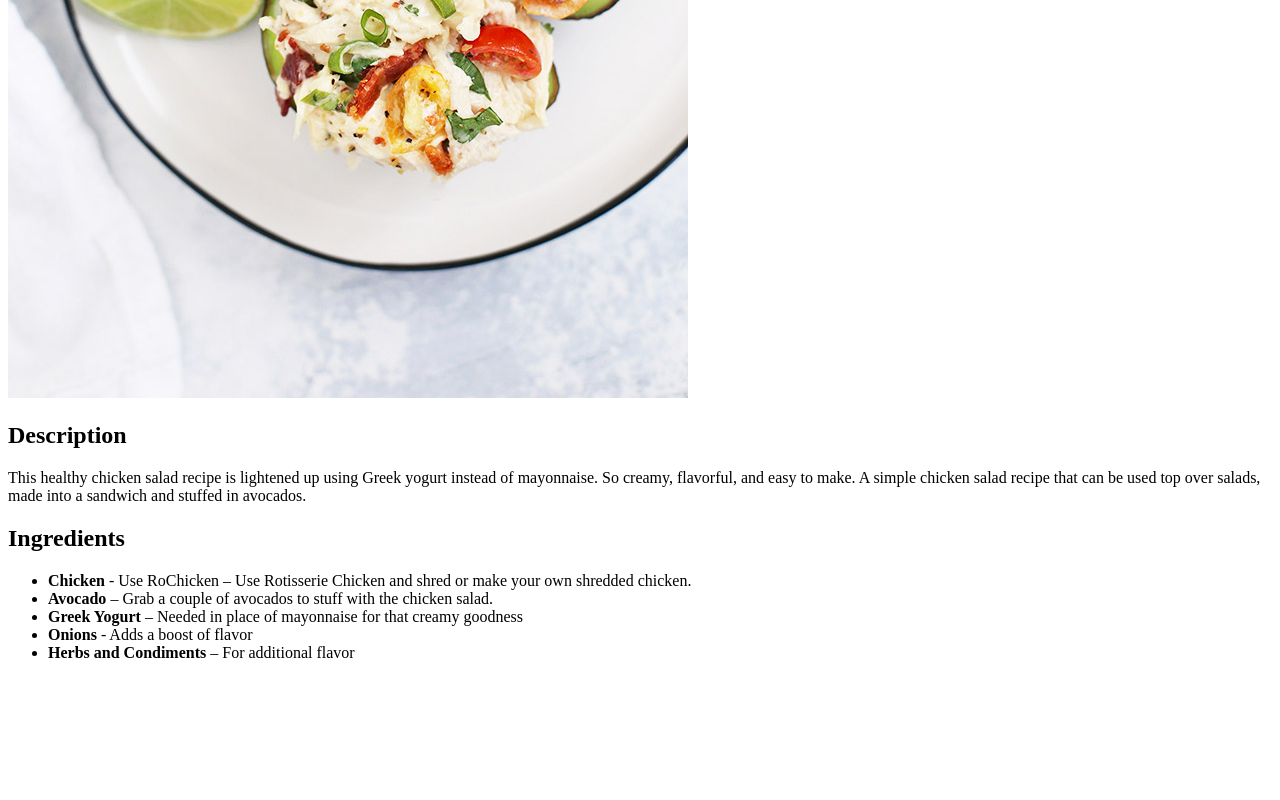
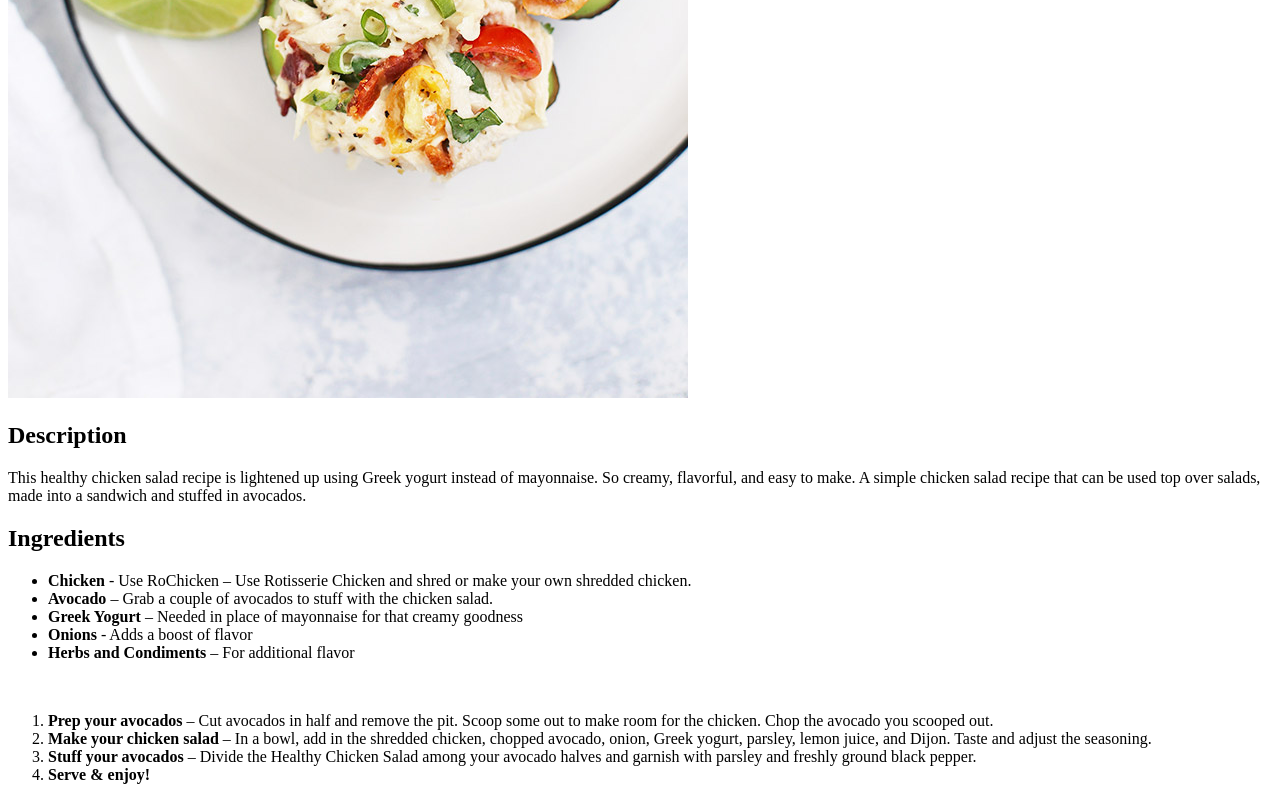
Before and after one commit to alipsezzar/odin-recipes, a plain HTML site: page recipes/mexi-chicken-avocado-cups.html in a window 1280 px wide. Shown: the part 702-1502 px from the top of the page. Before the commit the page ends 1380 px from the top, so only its background shows below. Drawn offline with Linux system fonts and the light colour scheme.

Commit message:
add prepration list
prepration steps added

```diff
--- a/recipes/mexi-chicken-avocado-cups.html
+++ b/recipes/mexi-chicken-avocado-cups.html
@@ -20,5 +20,12 @@
         <li><strong>Onions</strong> - Adds a boost of flavor </li>
         <li><strong>Herbs and Condiments</strong> – For additional flavor</li>
     </ul>
+    <br>
+    <ol>
+        <li><strong>Prep your avocados</strong> – Cut avocados in half and remove the pit. Scoop some out to make room for the chicken. Chop the avocado you scooped out.</li>
+        <li><strong>Make your chicken salad</strong> – In a bowl, add in the shredded chicken, chopped avocado, onion, Greek yogurt, parsley, lemon juice, and Dijon. Taste and adjust the seasoning.</li>
+        <li><strong>Stuff your avocados</strong> – Divide the Healthy Chicken Salad among your avocado halves and garnish with parsley and freshly ground black pepper.</li>
+        <li><strong>Serve & enjoy!</strong></li>
+    </ol>
 </body>
 </html>
```
